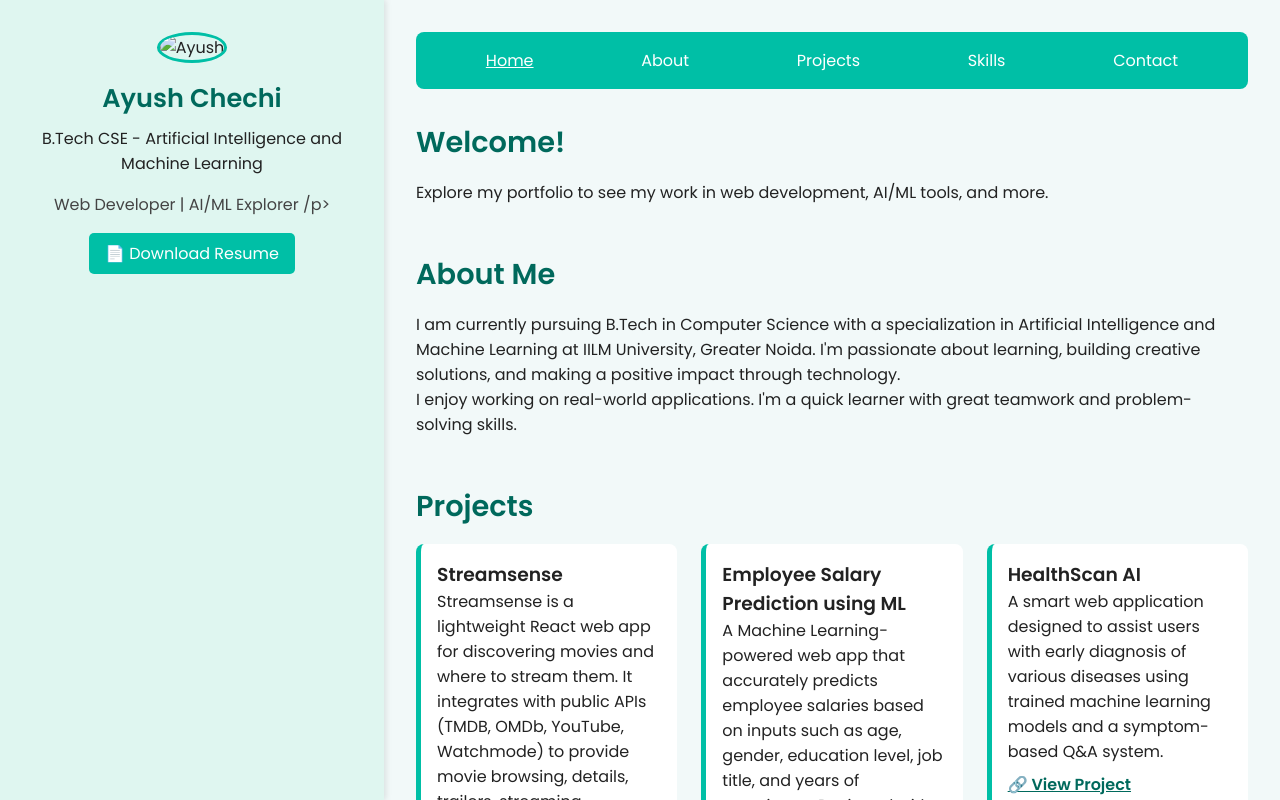
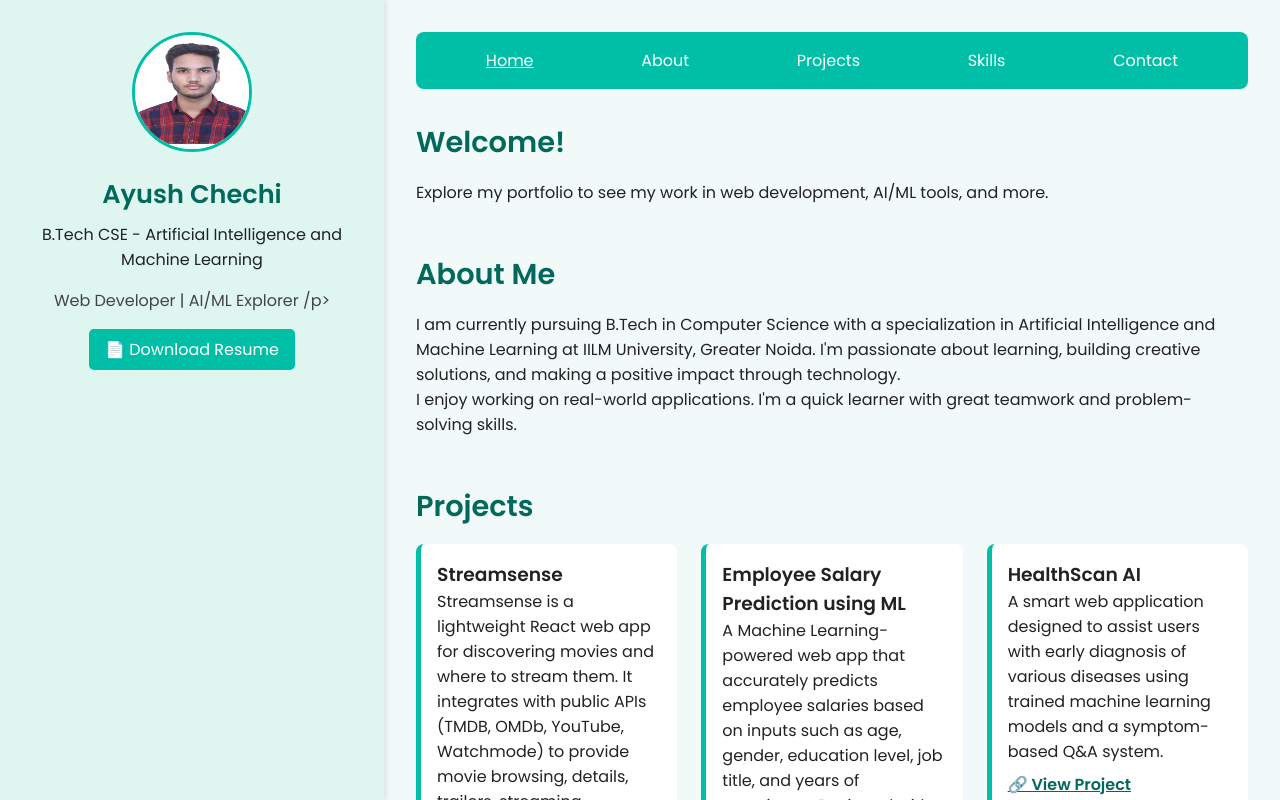
Before and after one commit to Ayush-Chechi/Portfolio, a plain HTML site: page index.html in a window 1280 px wide. Drawn offline with Linux system fonts and the light colour scheme.

Commit message:
Fix profile image filename from .jpeg to .jpg

```diff
--- a/index.html
+++ b/index.html
@@ -11,7 +11,7 @@
   <div class="container">
     <!-- Sidebar -->
     <aside class="sidebar">
-      <img src="Profile.jpeg" alt="Ayush" class="profile-img" />
+      <img src="Profile.jpg" alt="Ayush" class="profile-img" />
       <h1>Ayush Chechi</h1>
       <p>B.Tech CSE - Artificial Intelligence and Machine Learning</p>
       <p class="description">Web Developer | AI/ML Explorer /p>
```
